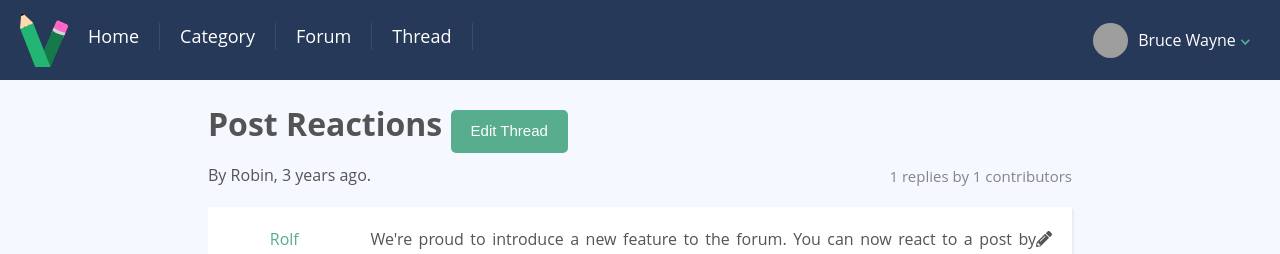
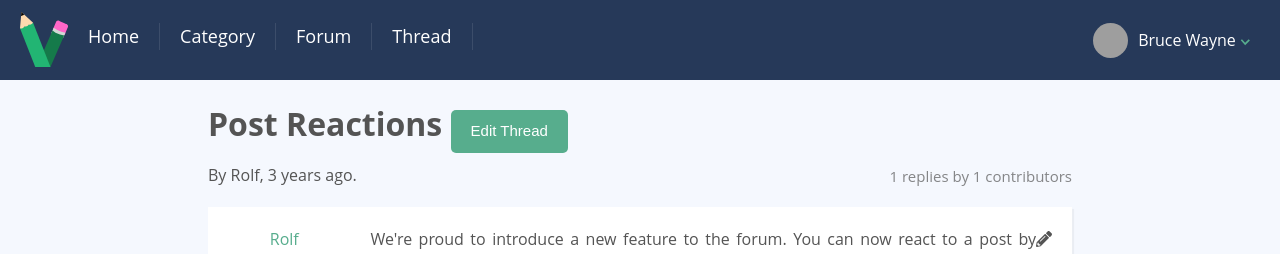
Before and after one commit to gorjiali/vue-forum, a Vue app: page /thread/-KvgjI6bfbWYlbYV5ndr in a window 1280 px wide. Shown: the top 254 px of the page. Built offline with nearby package versions, Linux system fonts and the light colour scheme; grey boxes are pictures that could not be loaded.

Commit message:
fix: name of thread creator

```diff
--- a/src/views/ThreadShow.vue
+++ b/src/views/ThreadShow.vue
@@ -11,7 +11,7 @@
 
     <p>
       By
-      <a href="#" class="link-unstyled">Robin</a>,
+      <a href="#" class="link-unstyled">{{ threadCreator.name }}</a>,
       <AppDate :timestamp="thread.publishedAt" />.
       <span
         style="float:right; margin-top: 2px;"
@@ -47,6 +47,10 @@ export default {
       return this.$store.state.threads[this.id];
     },
 
+    threadCreator() {
+      return this.$store.state.users[this.thread.userId];
+    },
+
     repliesCount() {
       return this.$store.getters.threadRepliesCount(this.id);
     },
```
